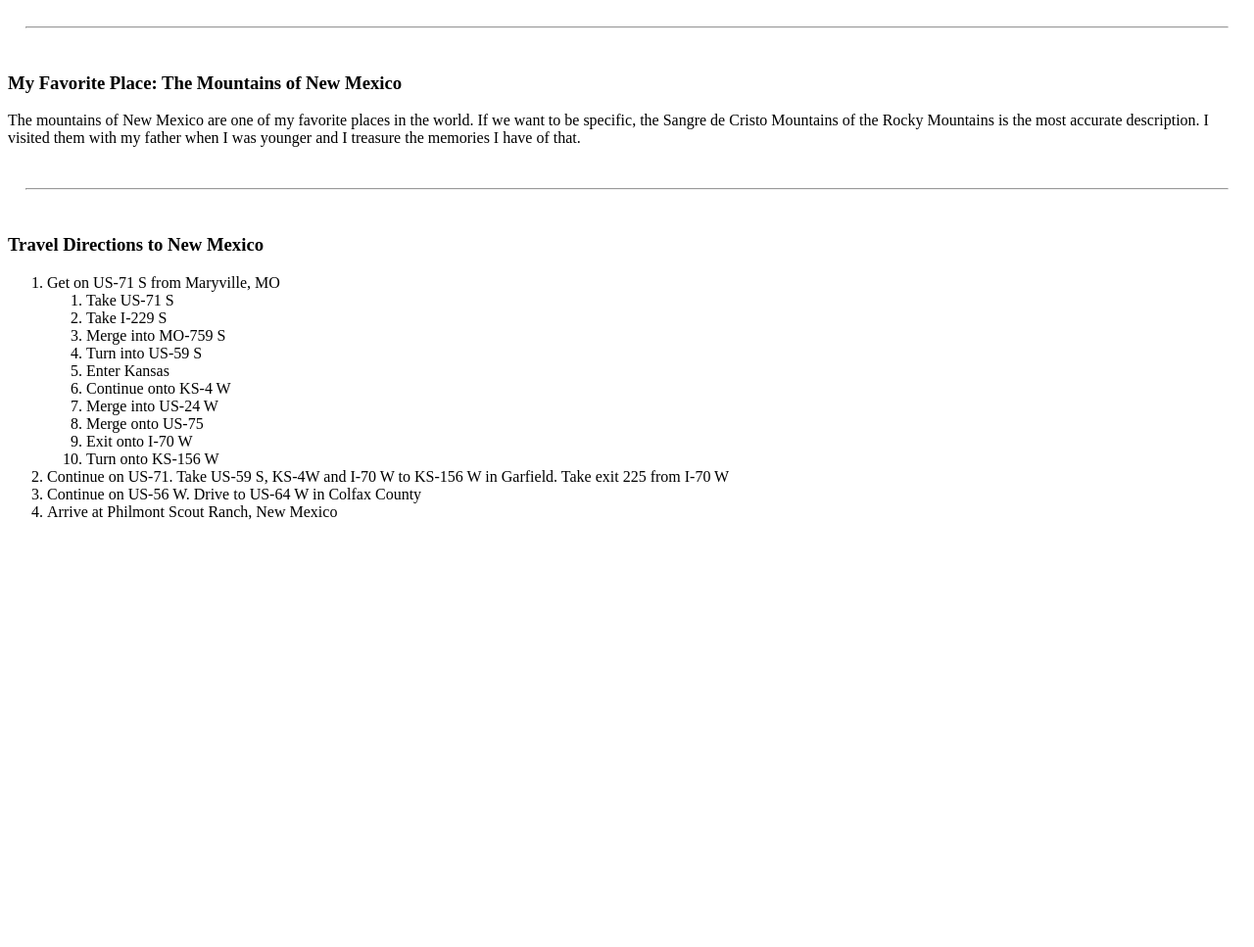
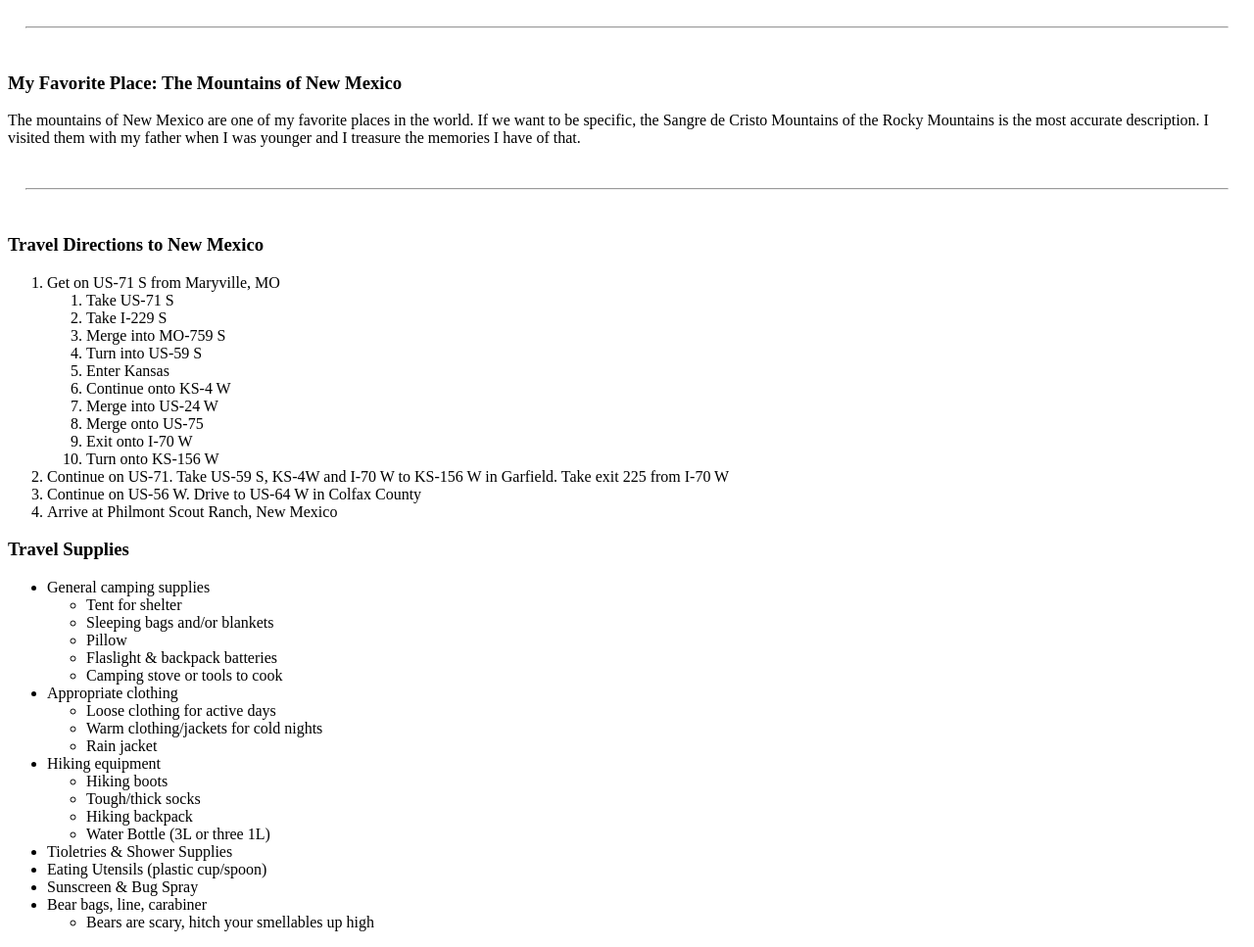
Before and after one commit to 44-563-WebApps-F21/webapps-f21-assignment-3-Dierale, a plain HTML site: page index.html in a window 1280 px wide. Shown: the part 79-1046 px from the top of the page at 98% size. Before the commit the page ends 800 px from the top, so only its background shows below. Drawn offline with Linux system fonts and the light colour scheme.

Commit message:
Update index.html
Added travel supplies section to index.html with ordered and unordered nested lists.

```diff
--- a/index.html
+++ b/index.html
@@ -32,5 +32,36 @@
             <li>Continue on US-56 W. Drive to US-64 W in Colfax County</li>
             <li>Arrive at Philmont Scout Ranch, New Mexico</li>
         </ol>
+        <h3>Travel Supplies</h3>
+        <ul>
+            <li>General camping supplies</li>
+            <ul>
+                <li>Tent for shelter</li>
+                <li>Sleeping bags and/or blankets</li>
+                <li>Pillow</li>
+                <li>Flaslight & backpack batteries</li>
+                <li>Camping stove or tools to cook</li>
+            </ul>
+            <li>Appropriate clothing</li>
+            <ul>
+                <li>Loose clothing for active days</li>
+                <li>Warm clothing/jackets for cold nights</li>
+                <li>Rain jacket</li>
+            </ul>
+            <li>Hiking equipment</li>
+            <ul>
+                <li>Hiking boots</li>
+                <li>Tough/thick socks</li>
+                <li>Hiking backpack</li>
+                <li>Water Bottle (3L or three 1L)</li>
+            </ul>
+            <li>Tioletries & Shower Supplies</li>
+            <li>Eating Utensils (plastic cup/spoon)</li>
+            <li>Sunscreen & Bug Spray</li>
+            <li>Bear bags, line, carabiner</li>
+            <ul>
+                <li>Bears are scary, hitch your smellables up high</li>
+            </ul>
+        </ul>
     </body>
 </html>
```
